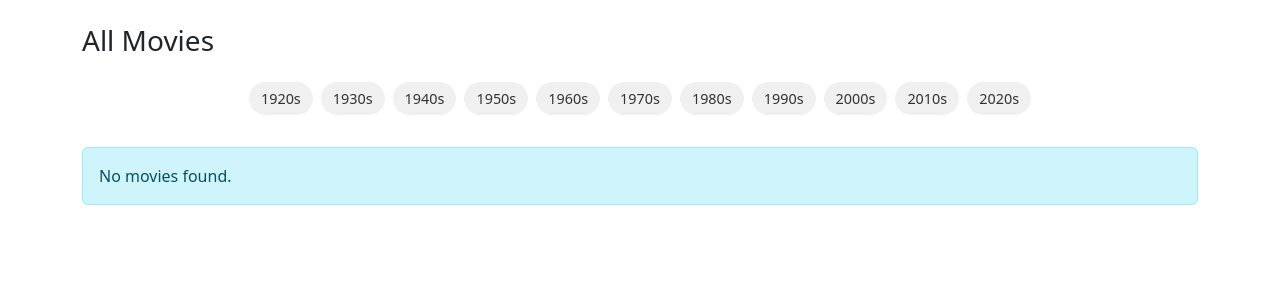
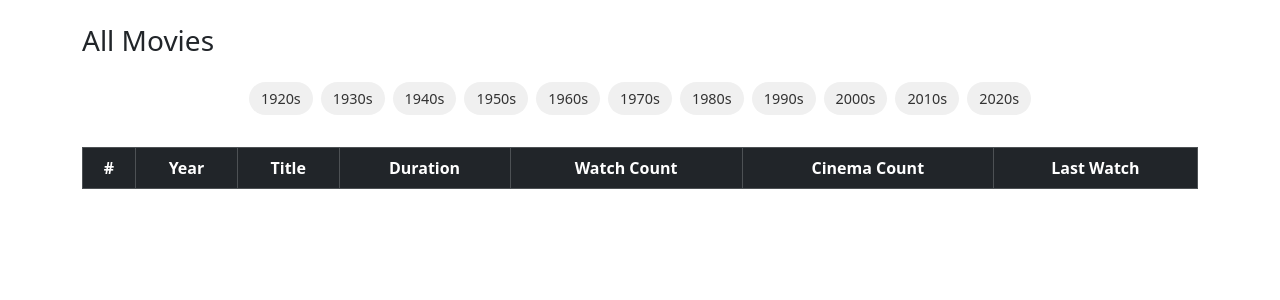
Before and after one commit to mferdem/watchingdiary, a Flask app: page /movies/list in a window 1280 px wide; the page is wider, and only the part inside the window is pictured. Shown: the part 105-405 px from the top of that part. Run offline with Flask 3, Linux system fonts and the light colour scheme; lists and menus that the app fills with data are empty; some libraries are stand-ins or nearby versions; some web fonts are replaced.

Commit message:
feat(movies): enable server-side pagination with DataTables integration
- Switched to server-side processing for the movie list table to improve performance
- Added /movies/data endpoint to handle paginated, searchable, and sortable movie data
- Integrated DataTables AJAX with server-side mode using POST requests
- Applied custom filters for year and decade in data endpoint
- Implemented @measure_time decorator to log execution time of data responses
- Cleaned up movie_list.html to remove server-rendered rows and rely fully on AJAX

```diff
--- a/calendar_app/app/movies/routes.py
+++ b/calendar_app/app/movies/routes.py
@@ -1,44 +1,96 @@
-from flask import Blueprint, render_template, request
+from flask import Blueprint, render_template, request, jsonify
 from app.models import Movie  # Projenizdeki import yoluna göre güncelleyin
 from app import db
 from app.models import db, Log, Movie, CinemaViewing
+from app.utils import measure_time
 
 
 movies_bp = Blueprint('movies', __name__, template_folder='templates', url_prefix='/movies')
 
 @movies_bp.route('/list')
 def movie_list():
+    # Bu sayfa sadece HTML şablonunu render eder
     year = request.args.get('year', type=int)
     decade = request.args.get('decade', type=int)
 
-    movies_query = Movie.query
-
-    if year:
-        movies_query = movies_query.filter(Movie.year == year)
-    elif decade:
-        movies_query = movies_query.filter(Movie.year >= decade, Movie.year < decade + 10)
-
-    movies = movies_query.order_by(Movie.id.desc()).all()
-
-    enriched = []
-    for movie in movies:
-        logs = Log.query.filter_by(movie_id=movie.id, activity_type='movie', status=1).all()
-        cinema_views = CinemaViewing.query.filter_by(movie_id=movie.id).count()
-        last_watch = max((log.date for log in logs if log.date), default=None)
-
-        enriched.append({
-            'movie': movie,
-            'watch_count': len(logs),
-            'cinema_count': cinema_views,
-            'last_watch': last_watch
-        })
-
     return render_template(
         'movie_list.html',
-        movies=enriched,
         selected_year=year,
         selected_decade=decade
     )
+
+
+@movies_bp.route('/data', methods=['POST'])
+@measure_time
+def movie_data():
+    draw = int(request.form.get('draw', 1))
+    start = int(request.form.get('start', 0))
+    length = int(request.form.get('length', 10))
+    search_value = request.form.get('search[value]', '')
+    order_column_index = int(request.form.get('order[0][column]', 1))
+    order_direction = request.form.get('order[0][dir]', 'asc')
+
+    year = request.form.get('year', type=int)
+    decade = request.form.get('decade', type=int)
+
+    # Kolon sıralama haritası
+    column_map = {
+        0: Movie.id,
+        1: Movie.year,
+        2: Movie.name,
+        3: Movie.duration,
+    }
+
+    # Ana sorgu
+    query = db.session.query(Movie)
+
+    if search_value:
+        query = query.filter(Movie.name.ilike(f'%{search_value}%'))
+
+    if year:
+        query = query.filter(Movie.year == year)
+    elif decade:
+        query = query.filter(Movie.year >= decade, Movie.year < decade + 10)
+
+    total_records = query.count()
+
+    # Sıralama
+    if order_column_index in column_map:
+        column = column_map[order_column_index]
+        if order_direction == 'desc':
+            query = query.order_by(column.desc())
+        else:
+            query = query.order_by(column.asc())
+    else:
+        query = query.order_by(Movie.id.desc())
+
+    # Sayfalama
+    movies = query.offset(start).limit(length).all()
+
+    # Cevap datası
+    data = []
+    for idx, movie in enumerate(movies, start=start + 1):
+        logs = Log.query.filter_by(movie_id=movie.id, activity_type='movie', status=1).all()
+        cinema_count = CinemaViewing.query.filter_by(movie_id=movie.id).count()
+        last_watch = max((log.date for log in logs if log.date), default=None)
+
+        data.append({
+            'index': idx,
+            'year': movie.year,
+            'title': f'<a href="https://www.imdb.com/title/{movie.imdb_id}" target="_blank" rel="noopener" class="text-decoration-none text-reset fw-bold">{movie.name}</a>'
+                     if movie.imdb_id else movie.name,
+            'duration': f"{movie.duration} min" if movie.duration else "-",
+            'watch_count': len(logs),
+            'cinema_count': cinema_count,
+            'last_watch': last_watch.strftime('%d %b %Y') if last_watch else '-'
+        })
+
+    return jsonify({
+        'draw': draw,
+        'recordsTotal': total_records,
+        'recordsFiltered': total_records,
+        'data': data
+    })
 
 @movies_bp.route('/cinema')
 def cinema_movies():
--- a/calendar_app/app/movies/templates/movie_list.html
+++ b/calendar_app/app/movies/templates/movie_list.html
@@ -1,16 +1,19 @@
 {% extends 'base.html' %}
+
 {% block content %}
 <div class="container mt-4">
   <h3 class="mb-4">All Movies{% if selected_year %} - {{ selected_year }}{% endif %}</h3>
 
+  <!-- Decade & Year Filter Chips -->
   <div class="mb-4 text-center">
     <div id="decadeButtons" class="mb-2 d-flex flex-wrap justify-content-center gap-2"
-          data-selected-decade="{{ selected_decade or '' }}"
-          data-selected-year="{{ selected_year or '' }}"></div>
+         data-selected-decade="{{ selected_decade or '' }}"
+         data-selected-year="{{ selected_year or '' }}">
+    </div>
     <div id="yearButtons" class="d-flex flex-wrap justify-content-center gap-2"></div>
   </div>
 
-  {% if movies %}
+  <!-- DataTable -->
   <div class="table-responsive">
     <table id="moviesTable" class="table table-striped table-bordered align-middle text-center">
       <thead class="table-dark">
@@ -19,64 +22,50 @@
           <th>Year</th>
           <th>Title</th>
           <th>Duration</th>
-          <th>Rating</th>
           <th>Watch Count</th>
           <th>Cinema Count</th>
           <th>Last Watch</th>
         </tr>
       </thead>
       <tbody>
-        {% for item in movies %}
-        <tr>
-          <td>{{ loop.index }}</td>
-          <td>{{ item.movie.year or '-' }}</td>
-          <td class="fw-bold">
-            {% if item.movie.imdb_id %}
-              <a href="https://www.imdb.com/title/{{ item.movie.imdb_id }}" target="_blank" rel="noopener" class="text-decoration-none text-reset">
-                {{ item.movie.name }}
-              </a>
-            {% else %}
-              {{ item.movie.name }}
-            {% endif %}
-          </td>
-          <td data-order="{{ item.movie.duration or 0 }}">
-            {% if item.movie.duration %}
-              {{ item.movie.duration }} min /
-              {% set h = item.movie.duration // 60 %}
-              {% set m = item.movie.duration % 60 %}
-              {{ h }}h{% if m > 0 %} {{ m }}m{% endif %}
-            {% else %}
-              -
-            {% endif %}
-          </td>
-          <td>{{ item.movie.rating or '-' }}</td>
-          <td>{{ item.watch_count }}</td>
-          <td>{{ item.cinema_count }}</td>
-          <td data-order="{{ item.last_watch.strftime('%Y-%m-%d') if item.last_watch else '' }}">
-            {% if item.last_watch %}
-              {{ item.last_watch.strftime('%d %b %Y') }}
-            {% else %}
-              -
-            {% endif %}
-          </td>
-        </tr>
-        {% endfor %}
       </tbody>
     </table>
   </div>
-  {% else %}
-    <div class="alert alert-info">No movies found.</div>
-  {% endif %}
 </div>
 {% endblock %}
+
 {% block scripts %}
-    <script src="{{ url_for('static', filename='js/movie_filter.js') }}"></script>
-    <script src="https://cdn.datatables.net/v/bs5/jq-3.7.0/dt-2.3.0/datatables.min.js" integrity="sha384-7E2OKZtVITDI4D1rSGuosH/FoHO2TXIKnqPuwhCqSwchDyfiznqbdb4wz4QX5FHj" crossorigin="anonymous"></script>
-    <script>
+  <!-- Movie Filter (Year/Decade) -->
+  <script src="{{ url_for('static', filename='js/movie_filter.js') }}"></script>
+
+  <!-- DataTables -->
+  <script src="https://cdn.datatables.net/v/bs5/jq-3.7.0/dt-2.3.0/datatables.min.js" crossorigin="anonymous"></script>
+
+  <script>
     $(document).ready(function () {
       $('#moviesTable').DataTable({
-        pageLength: 50,
-        lengthMenu: [10, 25, 50, 100],
+        serverSide: true,
+        processing: true,
+        ajax: {
+          url: "{{ url_for('movies.movie_data') }}",
+          type: 'POST',
+          data: function(d) {
+            // Buraya custom filtreleri de ekleyebilirsin
+            d.year = {{ selected_year or 'null' }};
+            d.decade = {{ selected_decade or 'null' }};
+          }
+        },
+        columns: [
+          { data: 'index' },
+          { data: 'year' },
+          { data: 'title' },
+          { data: 'duration' },
+          { data: 'watch_count' },
+          { data: 'cinema_count' },
+          { data: 'last_watch' }
+        ],
+        pageLength: 25,
+        lengthMenu: [10, 25, 50, 100, 500, 1000, 2500]
       });
     });
   </script>
```
Also changed, not shown: calendar_app/app/utils.py (added, +12 -0 lines).
